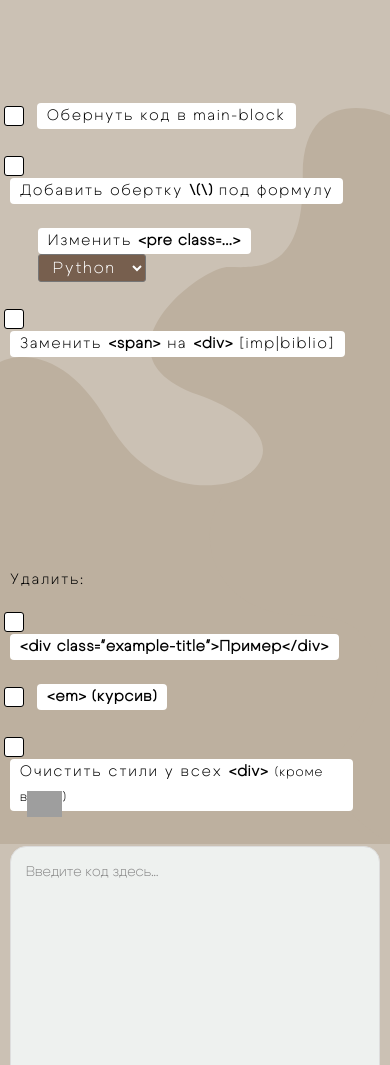
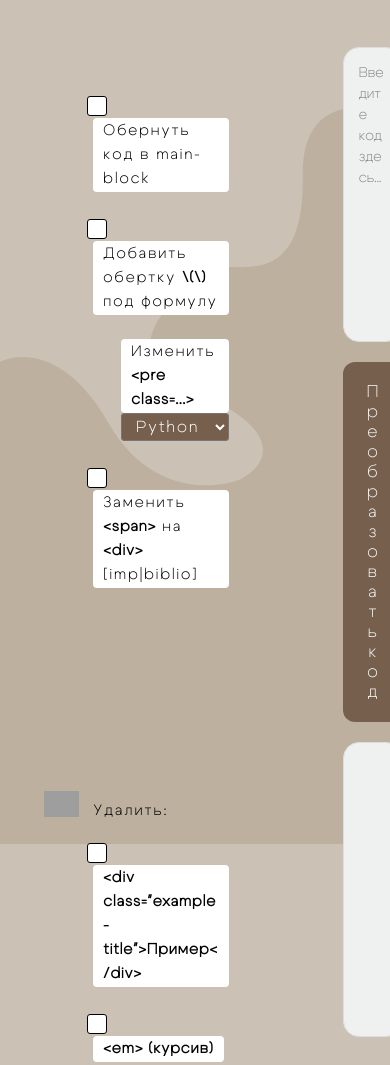
Before and after one commit to amatsumara-IK/CodeUseTest, a plain HTML site: page index.html in a window 390 px wide. Shown: the top 1065 px of the page. Drawn offline with Linux system fonts and the light colour scheme; grey boxes are pictures that could not be loaded; a web font is replaced by a local one.

Commit message:
upd css6

```diff
--- a/styles.css
+++ b/styles.css
@@ -24,6 +24,7 @@ html {
     display: flex;
     justify-content: center !important;
     align-items: center;
+
 }
 
 body {
@@ -33,13 +34,13 @@ body {
     font-size: 18px !important;
     line-height: 28px !important;
     display: flex;
-    justify-content: space-around;
+    justify-content: flex-start;
     /* Изменено: Убрано жесткое ограничение ширины, добавлена адаптивность */
-    width: 100%;
+    width: 100vw;
     /* Было: min(100%, 1500px) */
     max-width: 1500px;
     /* Добавлено для ограничения максимальной ширины */
-    margin: 20pt auto;
+    margin: 20pt auto ;
     word-break: break-word;
     background-color: #B9AB99BB;
     height: 100% !important;
@@ -57,13 +58,14 @@ body {
 
 .all-options {
     display: block;
-    gap: 200px;
+
     flex-direction: column;
     /* Изменено: Уменьшены отступы для малых экранов */
 /*     margin: 0 20px; */
     /* Было: auto 50px */
     font-family: "Cygre Light", sans-serif;
-    padding-right: 50pt;
+    padding-right: 70pt;
+    padding-left: 70pt;
     font-optical-sizing: auto;
     font-weight: 400;
     font-style: normal;
@@ -76,10 +78,6 @@ body {
 
 /* Добавлено: Адаптивность для .options */
 .options {
-   /*  display: flex;
-    flex-direction: column;
-    flex: 1 1 auto; */
-
     letter-spacing: 2px;
     padding-top: 5vh;
     margin-bottom: 25vh;
@@ -104,10 +102,12 @@ body {
     gap: 20px;
     margin: 20px;
     flex: 1 1 auto;
-    max-width: 100%;
+    max-width: 800px;
     height: 100%;
     justify-content: center;
 }
+
+
 
 textarea {
     width: 100%;
@@ -124,83 +124,60 @@ textarea {
     color: #333;
 }
 
-/* Добавлено: Медиазапросы для разных разрешений */
-@media (max-width: 720px) {
-    body {
-        font-size: 16px !important;
-        /* Уменьшен шрифт для малых экранов */
-        flex-direction: column;
-        /* Вертикальное расположение */
+/* ============================================================================ */
 
+.fortune-button {
+    display: flex;
+    justify-content: center;
+    align-items: center;
+    position: fixed;
+    bottom: 20px;
+    left: 20px;
+    width: 40px;
+    height: 40px;
+    border: none;
+    text-align: center !important;
+    cursor: pointer;
+    background-color: transparent;
+    transition: transform 0.2s ease;
+}
+
+.fortune-button:hover {
+    animation: pulse 1.5s infinite;
+}
+
+@keyframes pulse {
+    0% {
+        transform: scale(1);
     }
 
-    .all-options {
-        margin: 10px;
-        gap: 70px;
-        padding-right: 20pt;
-
+    50% {
+        transform: scale(1.05);
     }
 
-    .options-delete {
-        margin-top: 20px;
-    }
-
-    .container-text {
-        margin: 10px;
-    }
-
-    textarea {
-        min-height: 200px;
-        /* Уменьшена высота для малых экранов */
-    }
-
-
-}
-
-@media (min-width: 721px) and (max-width: 1080px) {
-    .all-options {
-        margin: 15px;
-        gap: 100px;
-        padding-right: 30pt;
-    }
-
-    .container-text {
-        max-width: 90%;
-    }
-
-    textarea {
-        min-height: 250px;
-    }
-
-}
-
-@media (min-width: 1081px) and (max-width: 1440px) {
-    /* .container-text {
-        max-width: 85%;
-    }
-    .all-options {
-        gap: 120px;
-        padding-right: 40pt;
-    } */
-}
-
-@media (min-width: 1441px) {
-    .container-text {
-        max-width: 800px;
-        /* Восстановлено ограничение для больших экранов */
-
-    }
-    .all-options {
-        gap: 150pt;
-        padding-right: 50pt;
+    100% {
+        transform: scale(1);
     }
 }
 
-@media (max-height: 700px) {
-    textarea {
-        height: 200px;
-    }
+.fortune-text {
+    text-align: center !important;
+    position: fixed;
+    bottom: 65px;
+    left: 25px;
+    font-size: 15px;
+    color: white;
+    background-color: #775F4E;
+    padding: 5px 10px;
+    border-radius: 5px;
+    display: none;
 }
+
+.big-emoji {
+    font-size: 25px;
+}
+
+
 
 .work-area::placeholder {
     font-family: "Cygre Light", sans-serif;
@@ -376,67 +353,8 @@ select {
     background: #e4e4e4;
 }
 
-/* ============================================================================ */
 
-.fortune-button {
-    display: flex;
-    justify-content: center;
-    align-items: center;
-    position: fixed;
-    bottom: 20px;
-    left: 20px;
-    width: 40px !important;
-    height: 40px !important;
-    border: none;
-    text-align: center !important;
-    font-size: 30px !important;
-    cursor: pointer;
-    background-color: transparent;
-    transition: transform 0.2s ease;
-}
 
-.fortune-button:hover {
-    animation: pulse 1.5s infinite;
-}
+/*  */
 
-@keyframes pulse {
-    0% {
-        transform: scale(1);
-    }
-
-    50% {
-        transform: scale(1.05);
-    }
-
-    100% {
-        transform: scale(1);
-    }
-}
-
-.fortune-text {
-    text-align: center !important;
-    position: fixed;
-    bottom: 65px;
-    left: 25px;
-    font-size: 15px;
-    color: white;
-    background-color: #775F4E;
-    padding: 5px 10px;
-    border-radius: 5px;
-    display: none;
-}
-
-.big-emoji {
-    font-size: 25px;
-}
-
-/*  .magic-block {
-            position: fixed;
-            bottom: 0px;
-            left: 0px;
-            width: 190px;
-            height: 140px;
-            border-radius: 10px;
-
-           background-color: rgb(110, 50, 163) !important;
-        } */
+/* Добавлено: Медиазапросы для разных разрешений */
```
